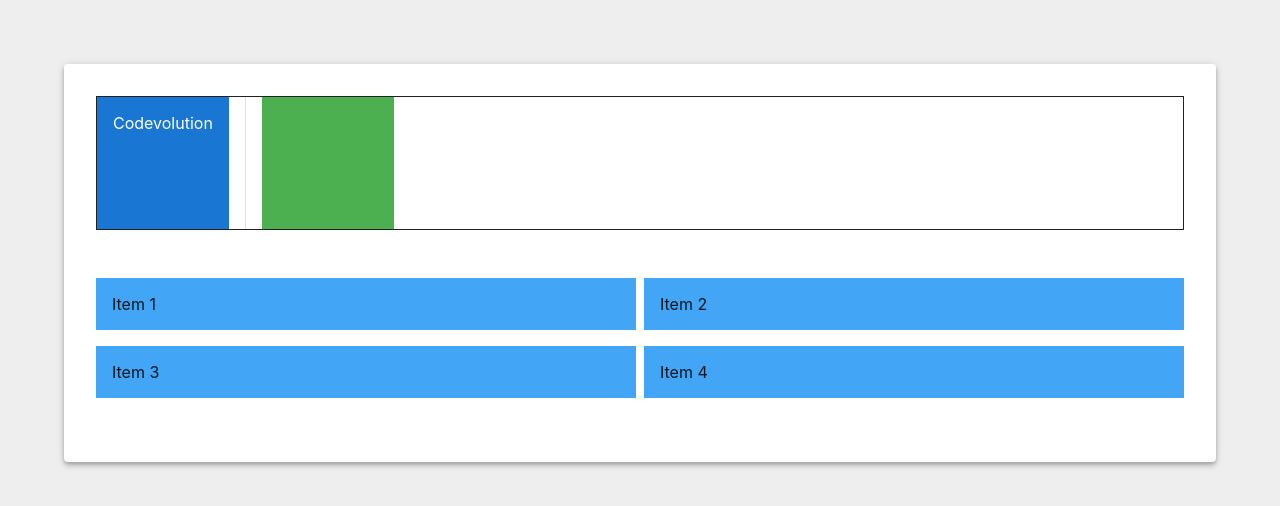
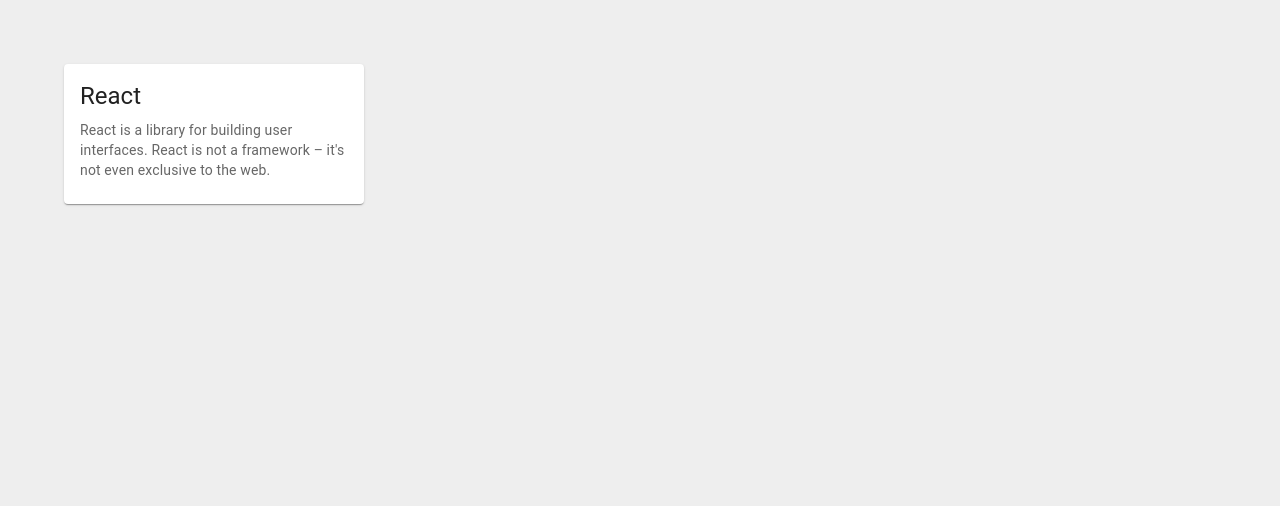
Before and after one commit to Dulatto/react-mui, a React (Create React App) app: page / in a window 1280 px wide. Shown: the top 506 px of the page. Built offline with nearby package versions, Linux system fonts and the light colour scheme.

Commit message:
mui card

```diff
--- a/src/App.tsx
+++ b/src/App.tsx
@@ -1,4 +1,5 @@
 import './App.css';
+import { MuiCard } from './components/MuiCard';
 //import { MuiAutocomplete } from './components/MuiAutocomplete';
 import { MuiLayout } from './components/MuiLayout';
 //import { MuiRating } from './components/MuiRating';
@@ -21,8 +22,9 @@
      <MuiCheckbox />
      <MuiSwitch />
      <MuiRating />
-     <MuiAutocomplete />*/}
-     <MuiLayout />
+     <MuiAutocomplete />
+     <MuiLayout />*/}
+     <MuiCard />
     </div>
   );
 }
--- /dev/null
+++ b/src/components/MuiCard.tsx
@@ -0,0 +1,17 @@
+import {Box, Card, CardContent, Typography} from '@mui/material'
+
+export const MuiCard = () => {
+  return (
+    <Box width="300px">
+        <Card>
+        <CardContent>
+          <Typography gutterBottom variant="h5" component='div'>React</Typography>
+          <Typography  variant="body2" color='text.secondary'>
+          React is a library for building user interfaces.
+          React is not a framework – it's not even exclusive to the web.
+            </Typography>
+        </CardContent>
+        </Card>
+    </Box>
+  )
+}
```
